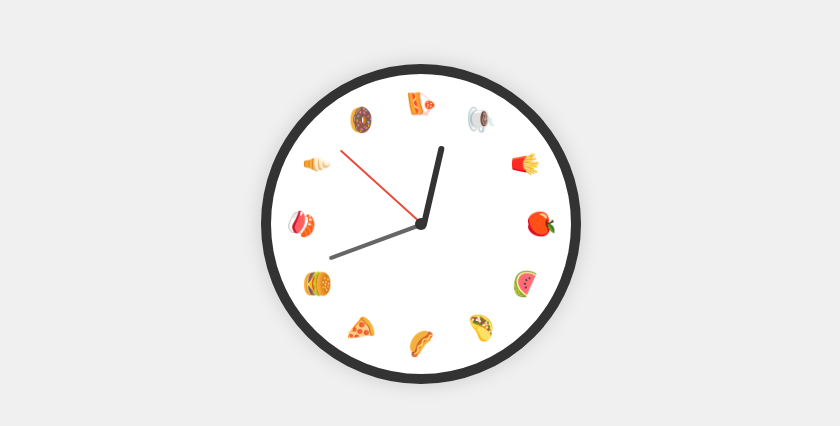
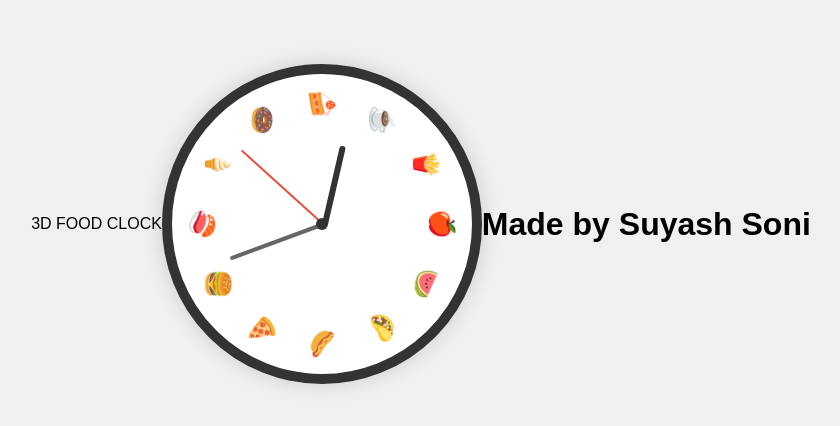
Before and after one commit to suyash012/digital-clock, a plain HTML site: page index.html in a window 1280 px wide. Shown: the part 176-602 px from the top of the page, without its empty margins (219-1059 px from the left). Drawn offline with Linux system fonts and the light colour scheme.

Commit message:
Update index.html

```diff
--- a/index.html
+++ b/index.html
@@ -7,6 +7,7 @@
     <link rel="stylesheet" href="clock.css">
 </head>
 <body>
+    <div class="clo"> 3D FOOD CLOCK </div>
     <div class="clock-container">
         <div class="clock">
             <div class="hand hour"></div>
@@ -28,6 +29,9 @@
                 <div class="food-icon hotdog" style="transform: rotate(360deg) translate(120px) rotate(-360deg);">🌭</div>
             </div>
         </div>
+    </div>
+    <div>
+        <h1>Made by Suyash Soni<h1>
     </div>
 
     <script>
```
